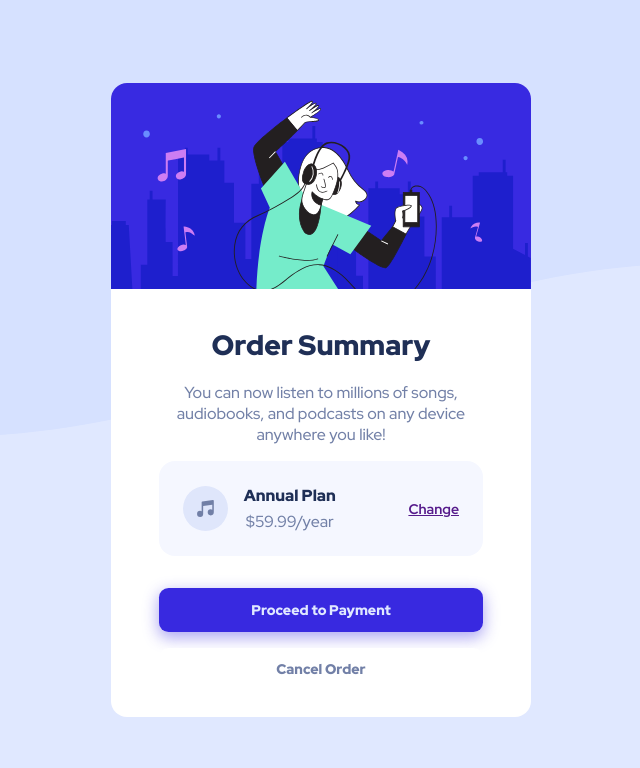
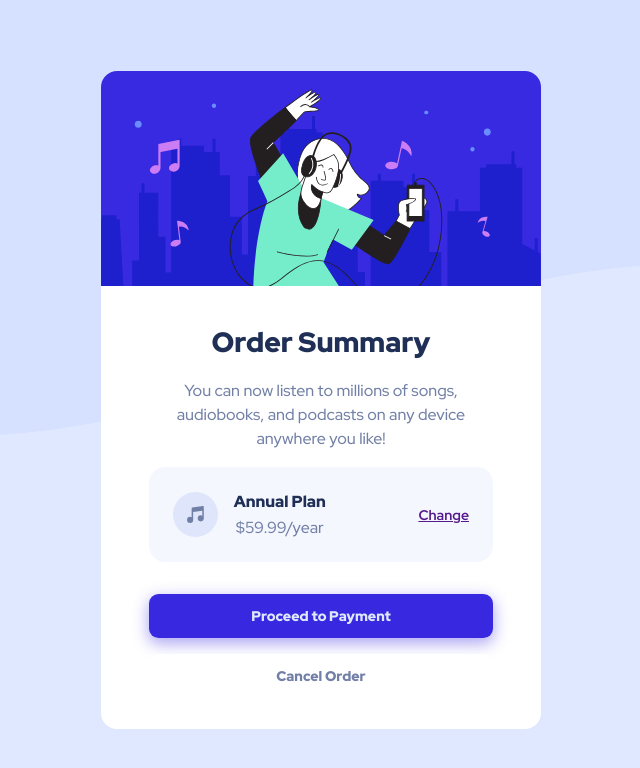
Before and after one commit to ManuGil22/order-summary-component, a plain HTML site: page index.html in a window 1280 px wide. Shown: the whole page, without its empty margins (319-959 px from the left). Drawn offline with Linux system fonts and the light colour scheme.

Commit message:
made the card 20px bigger

```diff
--- a/stylesheets/home.css
+++ b/stylesheets/home.css
@@ -11,14 +11,14 @@ body {
 
 .card {
     background-color: white;
-    max-width: 420px;
+    max-width: 440px;
     border-radius: 1rem;
     text-align: center;
-    padding-bottom: 0.1rem;
+    padding-bottom: 0.5rem;
 }
 
 .illustration {
-    max-width: 420px;
+    max-width: 440px;
     border-radius: 1rem 1rem 0 0;
 }
 
@@ -35,6 +35,7 @@ body {
 .card-description {
     color: hsl(224, 23%, 55%);
     font-size: 16px;
+    line-height: 1.5rem;
 }
 
 .card-plan {
```
Also changed, not shown: images/screenshot.png (added), 2 other files.
